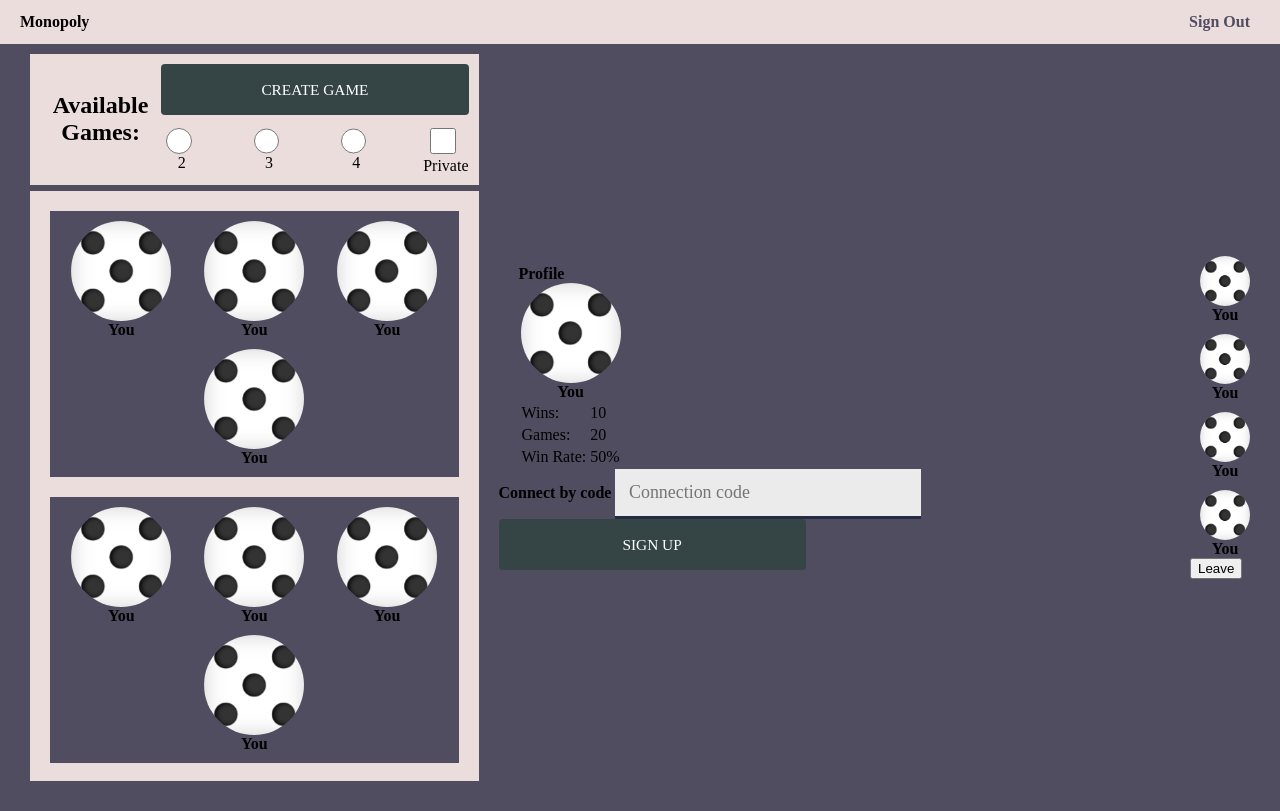
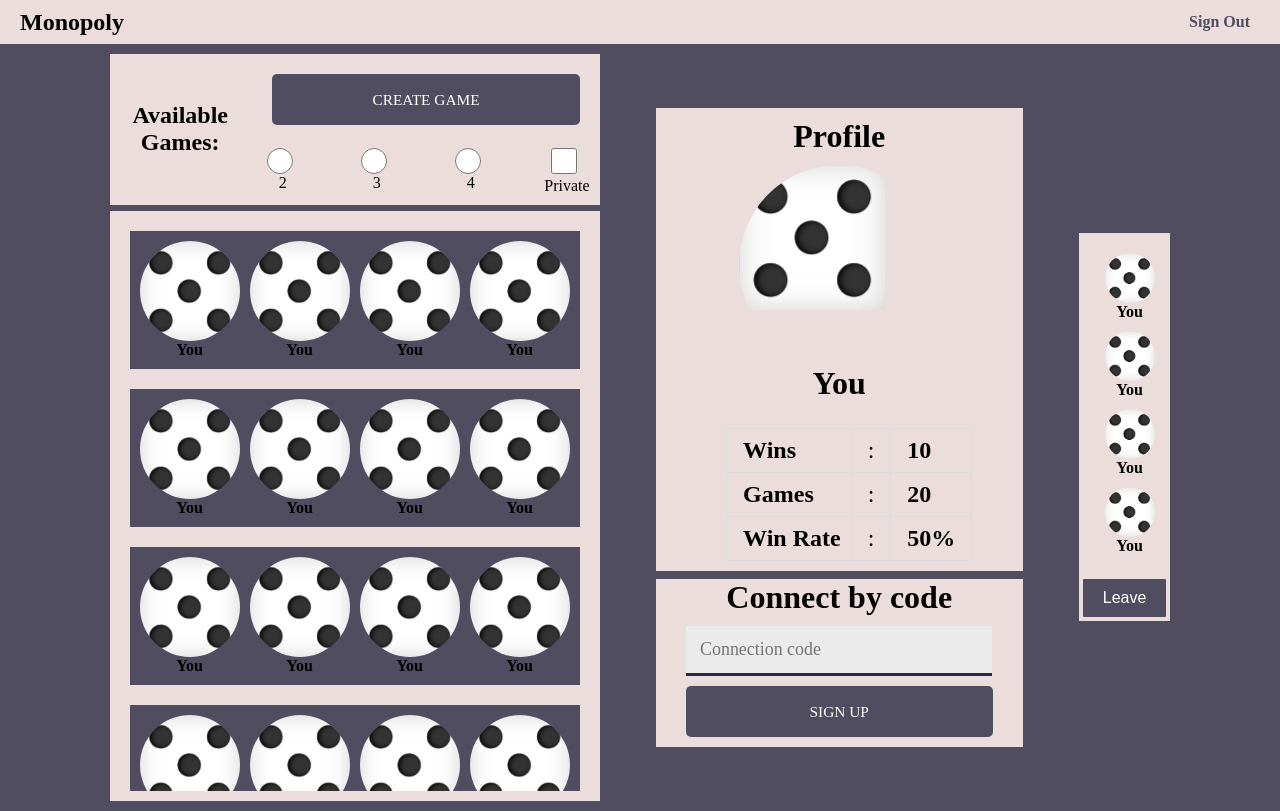
Before and after one commit to Ignat36/ITIROD, a website: page Monopoly/public/index.html in a window 1280 px wide. Drawn offline with Linux system fonts and the light colour scheme.

Commit message:
some insex

```diff
--- a/Monopoly/public/css/global.css
+++ b/Monopoly/public/css/global.css
@@ -283,10 +283,11 @@ body {
     height: 3.2rem;
     flex-shrink: 0;
     cursor: pointer;
-    border: 0;
-    padding: 0;
+    border: 3px;
+    padding: 3px;
     background-color: #354545;
     border-radius: 4px;
+    margin: 10px;
 }
 
 .submit-btn__text {
--- a/Monopoly/public/css/index.css
+++ b/Monopoly/public/css/index.css
@@ -1,3 +1,110 @@
+.index-current-game__section-main {
+    margin: 20px 0;
+    display: flex;
+    justify-content: center;
+    align-items: center;
+    flex-direction: column;
+}
+
+.index-current-game__section {
+    background-color: #ECDDDD;
+}
+
+.current-game__li {
+    margin: 0 10px;
+}
+
+.index-current-game__section-footer {
+    margin-top: 20px;
+    text-align: center;
+}
+
+.form__submit-btn {
+    padding: 10px 20px;
+    border: none;
+    background-color: #504D60;
+    color: white;
+    border-radius: 5px;
+    font-size: 16px;
+    cursor: pointer;
+}
+
+.cur-game-form__submit-btn {
+    padding: 10px 20px;
+    border: 4px solid #ECDDDD;
+    background-color: #504D60;
+    color: white;
+    border-radius: 5px;
+    font-size: 16px;
+    cursor: pointer;
+}
+
+/* Profile section */
+.profile__section {
+    padding: 10px;
+    justify-content: center;
+    align-items: center;
+    background-color: #ECDDDD;
+    border-bottom: 1vh solid #504D60;
+}
+
+/* Profile section header */
+.profile__section-header {
+    display: flex;
+    font-size: 4vh;
+    margin-bottom: 10px;
+    justify-content: center;
+    align-items: center;
+}
+
+/* Profile section main */
+.profile__section-main {
+    display: flex;
+    justify-content: center;
+    align-items: center;
+    flex-direction: column;
+}
+
+/* Profile table */
+.profile__table {
+    margin-left: 20px;
+    font-size: 16px;
+}
+
+/* Profile table rows */
+.profile__table tr {
+    height: 40px;
+}
+
+/* Profile table cells */
+.profile__table td:first-child {
+    font-weight: bold;
+    padding-right: 10px;
+}
+
+/* Profile table cells */
+.profile__table td:last-child {
+    font-weight: bold;
+}
+
+/* Profile stats */
+.profile__stats {
+    margin-left: 20px;
+}
+
+/* Profile stats label */
+.profile__stats-label {
+    font-weight: bold;
+    margin-bottom: 5px;
+}
+
+/* Profile stats value */
+.profile__stats-value {
+    font-size: 18px;
+    font-weight: bold;
+}
+
+
 .index__body {
     background-color: #504D60;
 }
@@ -15,6 +122,25 @@
     justify-content: center;
     align-items: center;
     height: 100%;
+}
+
+.index__main-middle-div {
+    height: 100%;
+    display: flex;
+    flex-direction: column;
+    padding: 1vh;
+    margin: 1vh;
+}
+
+.game-connection__form {
+    justify-content: center;
+    align-items: center;
+    height: 100%;
+    display: flex;
+    flex-direction: column;
+    margin: 0 20px;
+    padding: 0 20px;
+    background-color: #ECDDDD;
 }
 
 .index__main_div {
@@ -92,7 +218,7 @@
 
 .header__title {
     margin-left: 10px;
-    font-size: 2vh;
+    font-size: 3vh;
 }
 
 .form__checkboxes-wrapper {
@@ -187,10 +313,36 @@
     margin-right: 15px;
 }
 
+.profile-text {
+    font-size: 3vh;
+}
+
+.profile__table {
+    border-collapse: collapse;
+    margin-top: 1rem;
+}
+
+.profile__table-row {
+    background-color: #ECDDDD;
+}
+
+.profile__table-cell {
+    padding: 0.5rem 1rem;
+    border: 1px solid #ddd;
+}
+
+
 .profile__section-view {
     display: flex;
     flex-direction: column;
     align-items: center;
+}
+
+.profile-circle-img-shape {
+    border-radius: 50%;
+    overflow: hidden;
+    width: 200px; /* adjust as needed */
+    height: 200px; /* adjust as needed */
 }
 
 .circle-img-shape {
--- a/Monopoly/public/index.html
+++ b/Monopoly/public/index.html
@@ -216,29 +216,32 @@
                 </header>
                 <main class="profile__section-main">
                     <div class="profile__section-view">
-                        <div class="circle-img-shape">
+                        <div class="profile-circle-img-shape">
                             <img src="img/dice5.png" alt="Profile picture">
                         </div>
-                        <strong><b>You</b></strong>
+                        <strong class="profile__section-header"><b>You</b></strong>
                     </div>
-                    <table>
-                        <tr>
-                            <td>Wins:</td>
-                            <td>10</td>
+                    <table class="profile__table profile-text">
+                        <tr class="profile__table-row">
+                            <td class="profile__table-cell">Wins</td>
+                            <td class="profile__table-cell">:</td>
+                            <td class="profile__table-cell">10</td>
                         </tr>
-                        <tr>
-                            <td>Games:</td>
-                            <td>20</td>
+                        <tr class="profile__table-row">
+                            <td class="profile__table-cell">Games</td>
+                            <td class="profile__table-cell">:</td>
+                            <td class="profile__table-cell">20</td>
                         </tr>
-                        <tr>
-                            <td>Win Rate:</td>
-                            <td>50%</td>
+                        <tr class="profile__table-row">
+                            <td class="profile__table-cell">Win Rate</td>
+                            <td class="profile__table-cell">:</td>
+                            <td class="profile__table-cell">50%</td>
                         </tr>
                     </table>
                 </main>
             </section>
             <form class="game-connection__form">
-                <strong><b>Connect by code</b></strong>
+                <strong class="profile__section-header"><b>Connect by code</b></strong>
                 <input
                         class="form__input-field"
                         id="connection-code__input"
@@ -290,7 +293,7 @@
                 </ul>
             </main>
             <footer class="index-current-game__section-footer">
-                <button class="default__button">Leave</button>
+                <button class="cur-game-form__submit-btn" >Leave</button>
             </footer>
         </section>
     </div>
```
